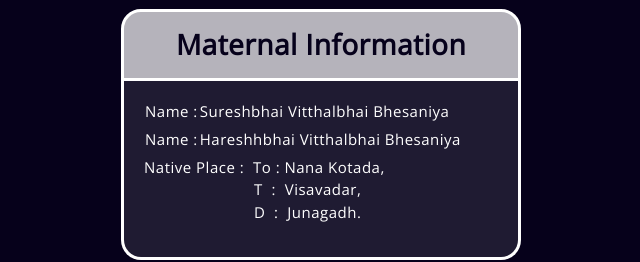
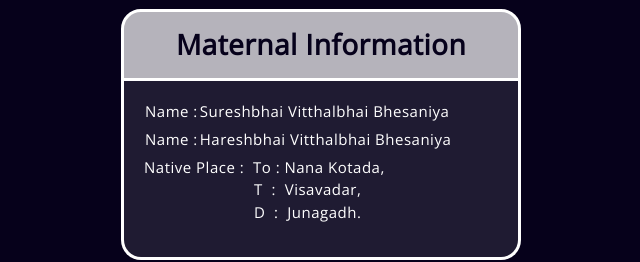
Before and after one commit to jenishbhuva/bhautikbhuva, a plain HTML site: page index.html in a window 1280 px wide. Shown: the part 1080-1342 px from the top of the page, 319-959 px from the left. Drawn offline with nearby package versions, Linux system fonts and the light colour scheme.

Commit message:
Update index.html

```diff
--- a/index.html
+++ b/index.html
@@ -146,7 +146,7 @@
                                 <p>Name :</p>
                             </td>
                             <td>
-                                <p>Hareshhbhai Vitthalbhai Bhesaniya</p>
+                                <p>Hareshbhai Vitthalbhai Bhesaniya</p>
                             </td>
                         </tr>
                     </table>
```
